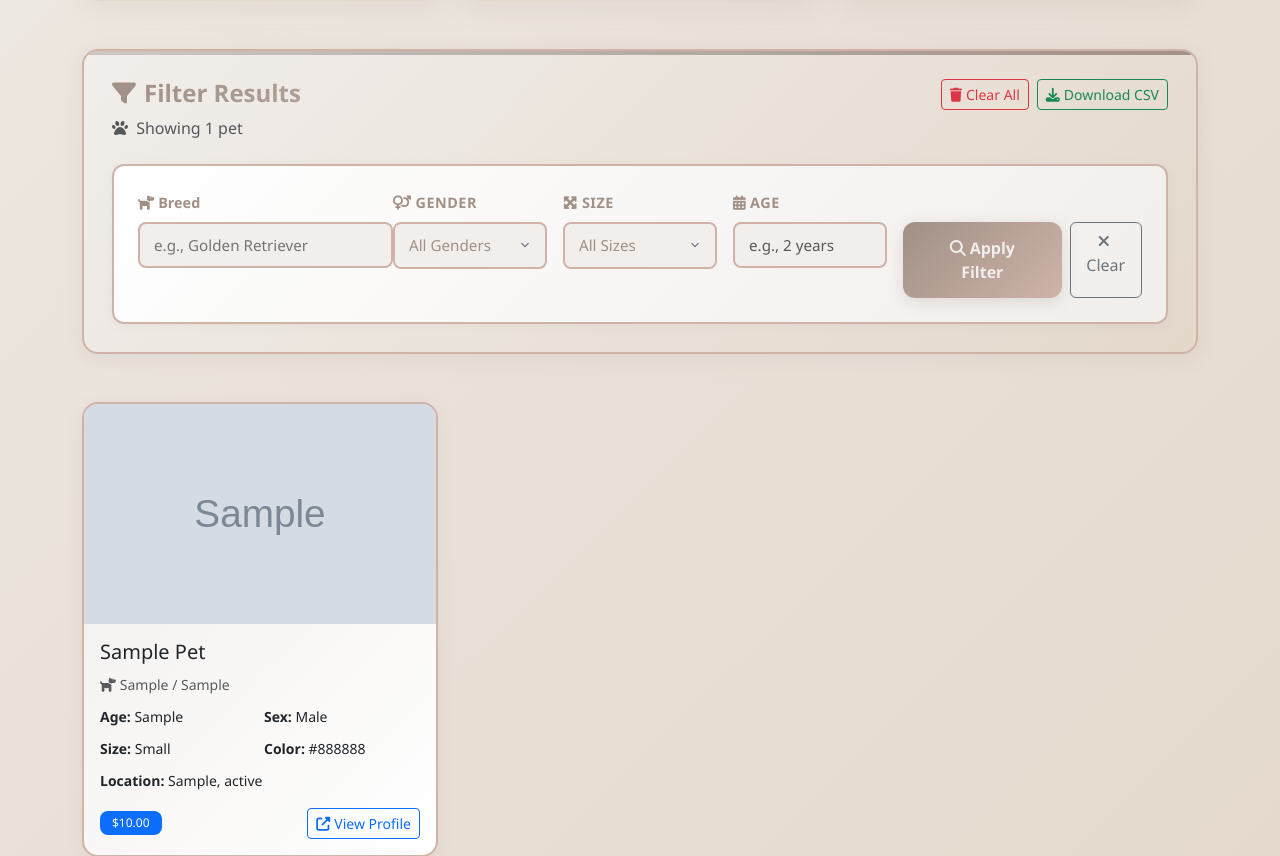
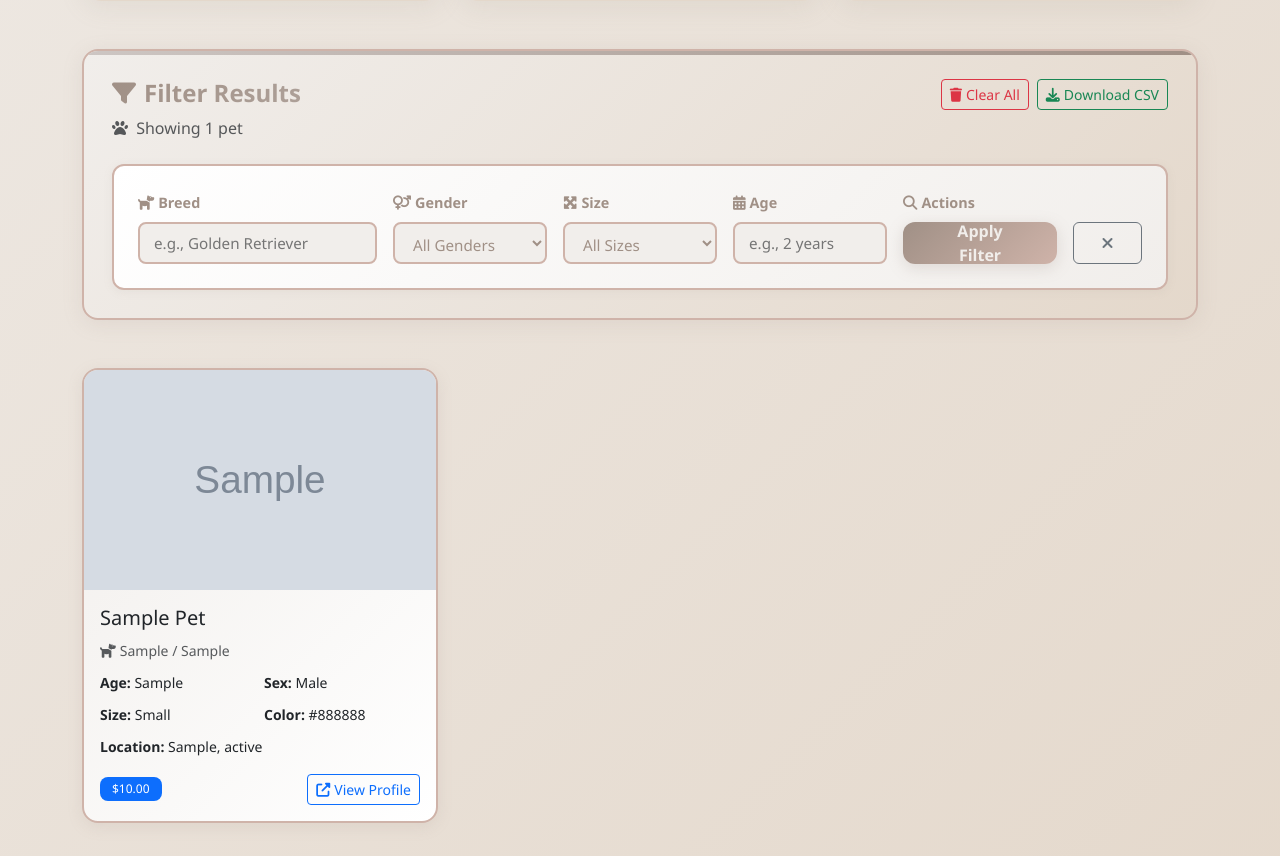
Before and after one commit to cih-lian-liao/pet-finder, a Django app: page / in a window 1280 px wide. Shown: the part 1116-1972 px from the top of the page. Run offline with Django 5.2, Linux system fonts and the light colour scheme; tables that the repository leaves empty hold one stand-in row (values such as "Sample post"); grey boxes marked "Sample" are stand-in pictures.

Commit message:
Fix filter form alignment and styling issues
- Removed duplicate CSS definitions that were causing conflicts
- Unified all filter form elements to use consistent CSS classes (filter-form__label, filter-form__input)
- Fixed column layout to ensure proper horizontal alignment
- Added consistent height (42px) for all form elements including buttons
- Improved button layout with proper flex alignment
- All filter form elements now align perfectly on the same horizontal line

```diff
--- a/website/templates/homepage.html
+++ b/website/templates/homepage.html
@@ -434,6 +434,8 @@
             transition: all 0.3s ease;
             background-color: #F1EEEB;
             color: #A09086;
+            height: 42px;
+            width: 100%;
         }
 
         .filter-form__input:focus {
@@ -442,6 +444,14 @@
             transform: translateY(-1px);
             background-color: #F1EEEB;
             color: #A09086;
+        }
+
+        /* 確保按鈕與輸入框高度一致 */
+        .filter-form .btn {
+            height: 42px;
+            display: flex;
+            align-items: center;
+            justify-content: center;
         }
 
         .active-filters {
@@ -471,77 +481,6 @@
             color: #ffc107 !important;
         }
 
-        .filter-section::before {
-            content: '';
-            position: absolute;
-            top: 0;
-            left: 0;
-            right: 0;
-            height: 4px;
-            background: linear-gradient(90deg, #CDC6C3 0%, #A09086 100%);
-        }
-
-        .filter-form-container {
-            background: linear-gradient(135deg, #ffffff 0%, #F1EEEB 100%);
-            border-radius: 12px;
-            padding: 24px;
-            border: 2px solid #CFB3A9;
-            box-shadow: 0 2px 10px rgba(160, 144, 134, 0.1);
-        }
-
-        .filter-form .form-label {
-            font-weight: 600;
-            color: #A09086;
-            font-size: 0.9rem;
-            margin-bottom: 0.5rem;
-        }
-
-        .filter-form .form-control,
-        .filter-form .form-select {
-            border-radius: 8px;
-            border: 2px solid #CFB3A9;
-            padding: 10px 14px;
-            font-size: 0.95rem;
-            transition: all 0.3s ease;
-            background-color: #F1EEEB;
-            color: #A09086;
-        }
-
-        .filter-form .form-control:focus,
-        .filter-form .form-select:focus {
-            border-color: #A09086;
-            box-shadow: 0 0 0 3px rgba(160, 144, 134, 0.15);
-            transform: translateY(-1px);
-            background-color: #F1EEEB;
-            color: #A09086;
-        }
-
-        .active-filters {
-            background: linear-gradient(135deg, rgba(207, 179, 169, 0.1) 0%, rgba(205, 198, 195, 0.1) 100%);
-            border-radius: 8px;
-            padding: 12px 16px;
-            border-left: 4px solid #A09086;
-        }
-
-        .active-filters .badge {
-            font-size: 0.8rem;
-            padding: 6px 10px;
-            border-radius: 6px;
-            transition: all 0.3s ease;
-        }
-
-        .active-filters .badge:hover {
-            transform: scale(1.05);
-        }
-
-        .active-filters .badge a {
-            text-decoration: none;
-            font-weight: bold;
-        }
-
-        .active-filters .badge a:hover {
-            color: #ffc107 !important;
-        }
 
         /* 響應式設計 */
         @media (max-width: 768px) {
@@ -858,10 +797,10 @@
                         </div>
 
                         <div class="col-lg-2 col-md-6">
-                            <label class="form-label">
+                            <label class="filter-form__label">
                                 <i class="fas fa-venus-mars me-1"></i>Gender
                             </label>
-                            <select name="sex" class="form-select">
+                            <select name="sex" class="filter-form__input">
                                 <option value="">All Genders</option>
                                 <option value="male" {% if filter_form.data.sex == 'male' %}selected{% endif %}>
                                     <i class="fas fa-mars"></i> Male
@@ -873,10 +812,10 @@
                         </div>
 
                         <div class="col-lg-2 col-md-6">
-                            <label class="form-label">
+                            <label class="filter-form__label">
                                 <i class="fas fa-expand-arrows-alt me-1"></i>Size
                             </label>
-                            <select name="size" class="form-select">
+                            <select name="size" class="filter-form__input">
                                 <option value="">All Sizes</option>
                                 <option value="small" {% if filter_form.data.size == 'small' %}selected{% endif %}>Small</option>
                                 <option value="medium" {% if filter_form.data.size == 'medium' %}selected{% endif %}>Medium</option>
@@ -885,24 +824,30 @@
                         </div>
 
                         <div class="col-lg-2 col-md-6">
-                            <label class="form-label">
+                            <label class="filter-form__label">
                                 <i class="fas fa-calendar-alt me-1"></i>Age
                             </label>
-                            <input type="text" name="age" class="form-control"
+                            <input type="text" name="age" class="filter-form__input"
                                    placeholder="e.g., 2 years"
                                    value="{{ filter_form.data.age|default:'' }}">
                         </div>
 
-                        <div class="col-lg-3 col-md-12">
-                            <label class="form-label">&nbsp;</label>
-                            <div class="d-flex gap-2">
-                                <button type="submit" class="btn btn--primary-pet-finder flex-fill">
-                                    <i class="fas fa-search me-1"></i>Apply Filter
-                                </button>
-                                <a href="{% url 'home' %}" class="btn btn-outline-secondary">
-                                    <i class="fas fa-times me-1"></i>Clear
-                                </a>
-                            </div>
+                        <div class="col-lg-2 col-md-6">
+                            <label class="filter-form__label">
+                                <i class="fas fa-search me-1"></i>Actions
+                            </label>
+                            <button type="submit" class="btn btn--primary-pet-finder w-100">
+                                Apply Filter
+                            </button>
+                        </div>
+
+                        <div class="col-lg-1 col-md-6">
+                            <label class="filter-form__label">
+                                &nbsp;
+                            </label>
+                            <a href="{% url 'home' %}" class="btn btn-outline-secondary w-100">
+                                <i class="fas fa-times"></i>
+                            </a>
                         </div>
                     </div>
                 </form>
```
